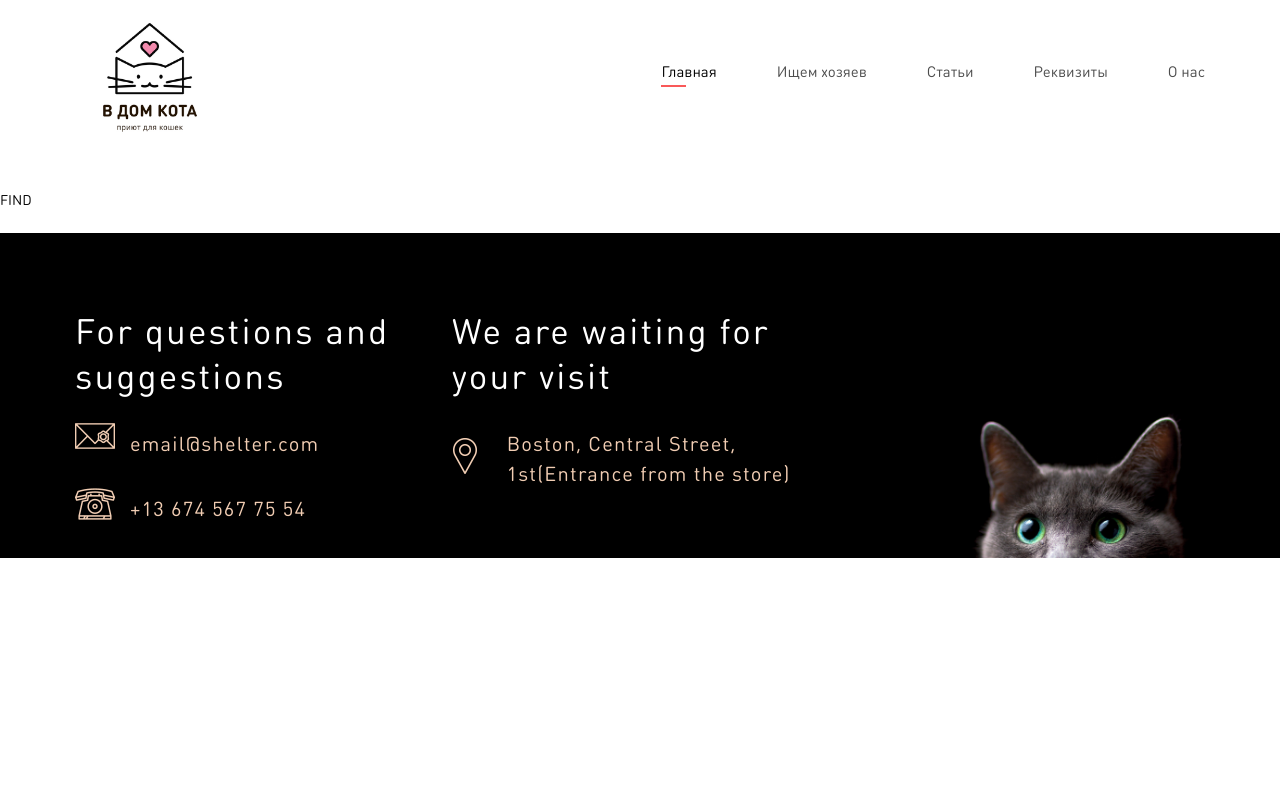
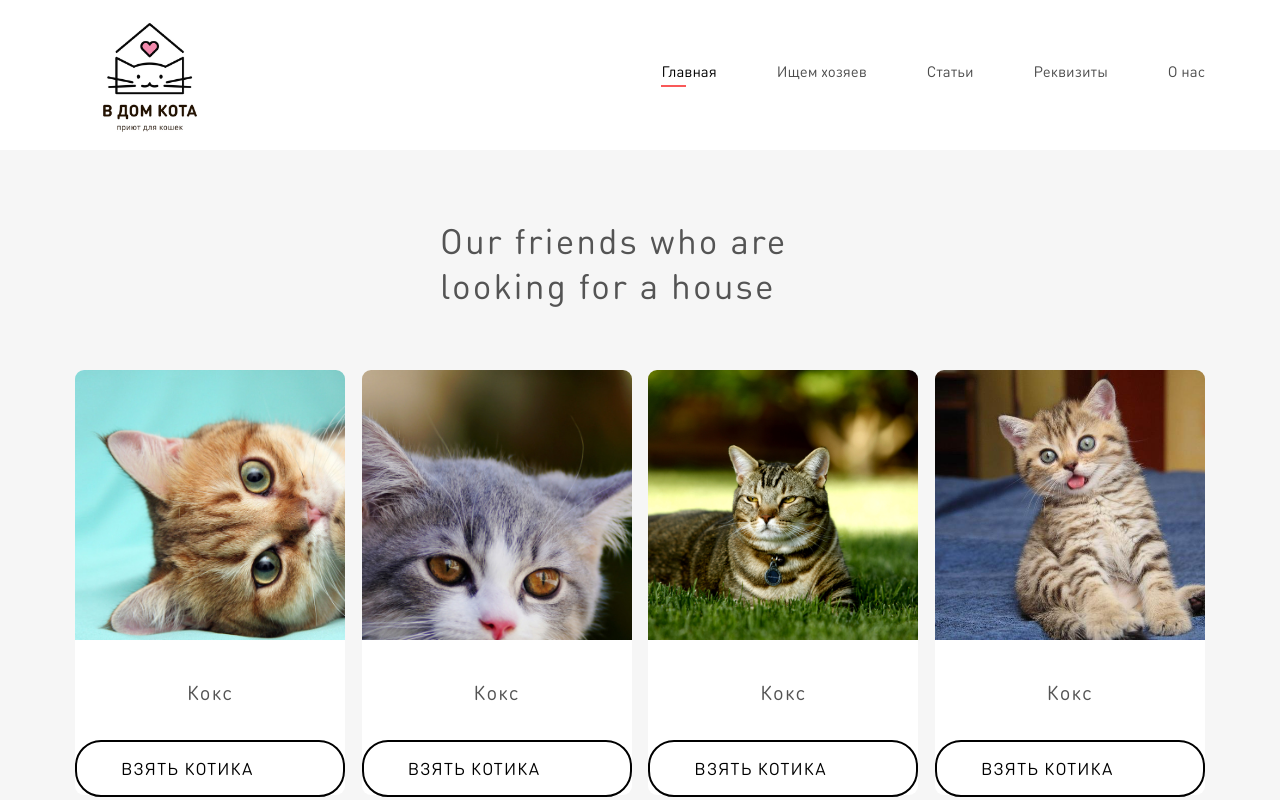
Before and after one commit to kivals/vdomkota_vue, a Vue app: page /find in a window 1280 px wide. Shown: the top 800 px of the page. Built offline with nearby package versions, Linux system fonts and the light colour scheme; no server answers.

Commit message:
Add Find page

```diff
--- a/src/components/layouts/BaseLayout.vue
+++ b/src/components/layouts/BaseLayout.vue
@@ -1,14 +1,16 @@
 <template>
   <div>
     <app-header></app-header>
-    <router-view />
+    <main>
+      <router-view />
+    </main>
     <app-footer></app-footer>
   </div>
 </template>
 
 <script>
 import AppHeader from '@/components/layouts/header/AppHeader';
-import AppFooter from '@/components/layout/AppFooter';
+import AppFooter from '@/components/layouts/AppFooter';
 
 export default {
   name: 'BaseLayout',
--- a/src/pages/Find.vue
+++ b/src/pages/Find.vue
@@ -1,11 +1,96 @@
 <template>
-  <h1>FIND</h1>
+  <div class="find-page">
+    <div class="container">
+      <p class="find-page__title">Our friends who are looking for a house</p>
+      <div class="find-page__cats">
+        <div v-for="(image, idx) in images" :key="idx" class="cat-card">
+          <app-div-cover
+            class="cat-card__img"
+            :imagePath="image"
+          ></app-div-cover>
+          <p class="cat-card__title">
+            Кокс
+          </p>
+          <app-button class="cat-card__btn">Взять котика</app-button>
+        </div>
+      </div>
+      <br />
+      <br />
+    </div>
+  </div>
 </template>
 
 <script>
+import AppButton from '@/components/ui/AppButton';
+import AppDivCover from '@/components/ui/AppDivCover';
+
 export default {
   name: 'Find',
+  components: {
+    AppButton,
+    AppDivCover,
+  },
+  data() {
+    return {
+      images: [
+        require('@/assets/img/cats_slider/5.jpg'),
+        require('@/assets/img/cats_slider/6.jpg'),
+        require('@/assets/img/cats_slider/7.jpg'),
+        require('@/assets/img/cats_slider/4.jpg'),
+        require('@/assets/img/cats_slider/8.jpg'),
+      ],
+    };
+  },
 };
 </script>
 
-<style scoped></style>
+<style lang="scss" scoped>
+.find-page {
+  background-color: #f6f6f6;
+  padding-top: 68px;
+  &__title {
+    display: block;
+    margin: 0 auto 62px auto;
+    font-size: 35px;
+    line-height: 45px;
+    letter-spacing: 0.06em;
+    color: #545454;
+    max-width: 400px;
+  }
+  &__cats {
+    display: flex;
+    justify-content: space-between;
+    flex-wrap: wrap;
+    .cat-card {
+      flex: 0 0 23%;
+      margin-bottom: 34px;
+    }
+  }
+}
+.cat-card {
+  border-radius: 9px;
+  max-height: 425px;
+  background-color: #fff;
+  &__img {
+    border-top-left-radius: 9px;
+    border-top-right-radius: 9px;
+    width: 270px;
+    height: 270px;
+    margin-bottom: 30px;
+    img {
+      max-width: 100%;
+    }
+  }
+  &__title {
+    text-align: center;
+    font-size: 20px;
+    line-height: 45px;
+    letter-spacing: 0.06em;
+    color: #545454;
+    margin-bottom: 25px;
+  }
+  &__btn {
+    margin-bottom: 34px;
+  }
+}
+</style>
```
Also changed, not shown: src/components/layouts/TheFooter.vue (deleted, +0 -13 lines), src/components/layouts/AppFooter.vue (renamed from src/components/layout/AppFooter.vue).
